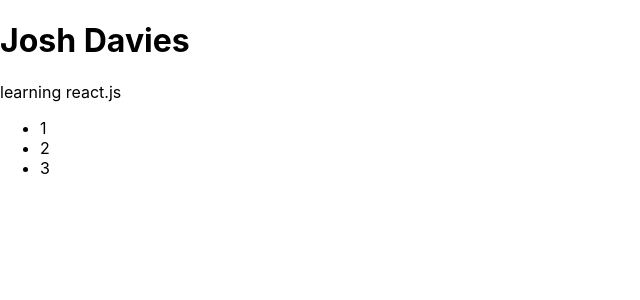
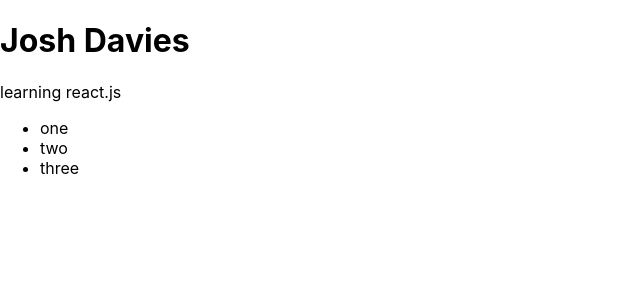
Before and after one commit to JoshDavies/learning_react, a React (Create React App) app: page / in a window 1280 px wide. Shown: the top 300 px of the page, without its empty margins (0-640 px from the left). Built offline with nearby package versions, Linux system fonts and the light colour scheme.

Commit message:
created seperate file for react component

```diff
--- /dev/null
+++ b/src/components/MyInfo.js
@@ -0,0 +1,17 @@
+import React from 'react';
+
+function MyInfo() {
+  return (
+    <div>
+      <h1>Josh Davies</h1>
+      <p>learning react.js</p>
+      <ul>
+        <li>one</li>
+        <li>two</li>
+        <li>three</li>
+      </ul>
+    </div>
+  )
+}
+
+export default MyInfo
--- a/src/index.js
+++ b/src/index.js
@@ -2,21 +2,8 @@ import React from 'react';
 import ReactDOM from 'react-dom';
 import './index.css';
 import App from './App';
+import MyInfo from './components/MyInfo';
 
 // ReactDOM.render(<App />, document.getElementById('root'));
 
-function MyInfo() {
-  return (
-    <div>
-      <h1>Josh Davies</h1>
-      <p>learning react.js</p>
-      <ul>
-        <li>1</li>
-        <li>2</li>
-        <li>3</li>
-      </ul>
-    </div>
-  )
-}
-
-ReactDOM.render(<MyInfo/>, document.getElementById("root"))
+ReactDOM.render(<MyInfo />, document.getElementById("root"))
```
